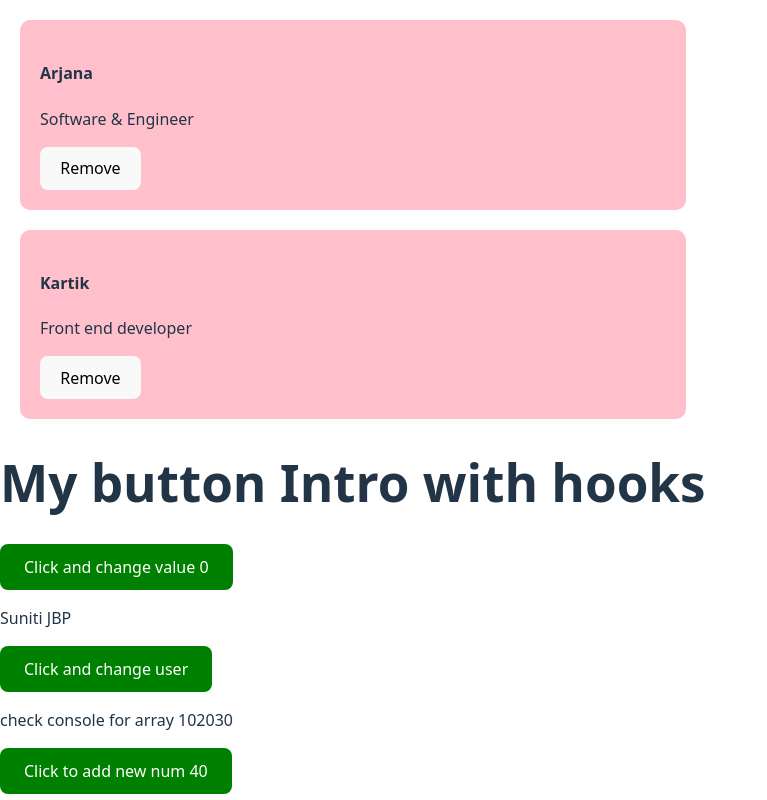
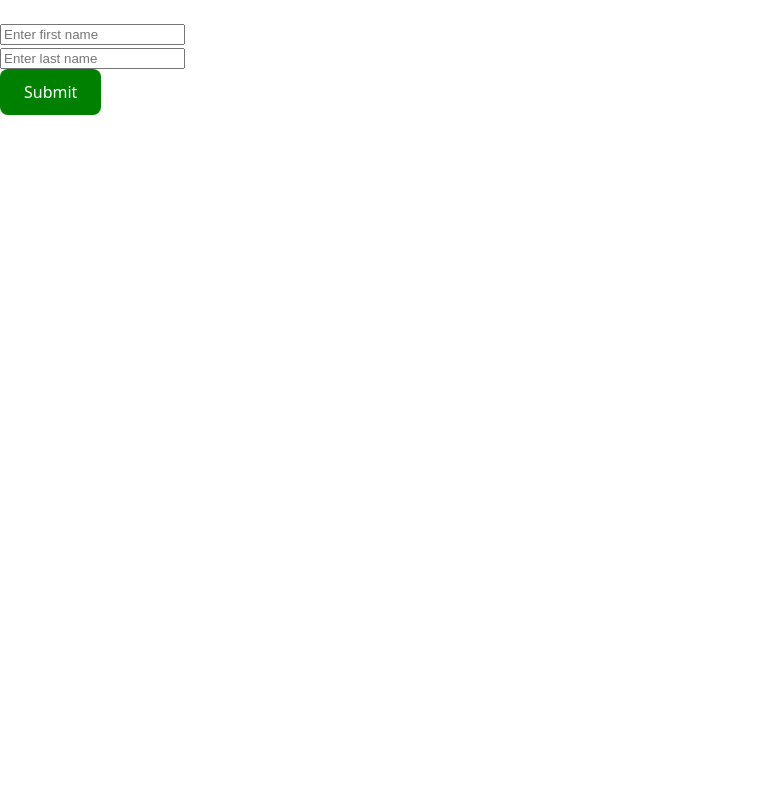
Before and after one commit to Arjana12345/first-react-vite, a React (Vite) app: page / in a window 1280 px wide. Shown: the whole page, without its empty margins (0-767 px from the left). Built offline with nearby package versions, Linux system fonts and the light colour scheme.

Commit message:
onchange example

```diff
--- a/src/App.jsx
+++ b/src/App.jsx
@@ -1,6 +1,7 @@
 import React from 'react'
 import Card from './components/card'
 import Mybutton from './components/mybutton'
+import MyForm from './components/MyForm'
 
 
 const App = () => {
@@ -12,8 +13,10 @@ const App = () => {
 					];
   return (
 	<div>
-		<Card userDetails={userData}/>
-		<Mybutton />
+		{/* <Card userDetails={userData}/>
+		<Mybutton /> */}
+		<MyForm />
+
 	</div>
 
   )
--- /dev/null
+++ b/src/components/MyForm.jsx
@@ -0,0 +1,34 @@
+import React, { useState } from 'react'
+
+
+
+const MyForm = () => {
+
+    const [fname, setFName] = useState('')
+    const [style, setStyle] = useState('green')
+
+    const submitHandler = (e) => {
+        e.preventDefault()
+        console.log("Form submited");
+    }
+
+    const handleChange = (e) => {
+        console.log(e.target.value);
+        setFName(e.target.value);
+    }
+
+  return (
+    <div>
+        <form onSubmit={submitHandler}>
+            <h4>{fname}</h4>
+            <input type="text"  placeholder = "Enter first name" onChange={handleChange}/> <br/>
+            <input type="text"  name="lname" placeholder = "Enter last name"/><br/>
+
+            <button className="my-button">Submit</button>
+        </form>
+    </div>
+
+  )
+}
+
+export default MyForm
--- a/src/components/mybutton.jsx
+++ b/src/components/mybutton.jsx
@@ -22,7 +22,7 @@ const mybutton = (props) => {
     const [numArr, setAddNum] = useState([10,20,30]);
 
     const addNum = () => {
-        const newNum = [...numArr] // newNum is a copy of numArr
+        const newNum = [...numArr] // newNum is a copy of numArr - destructure
         newNum.push(40)
 
         setAddNum(newNum)
```
